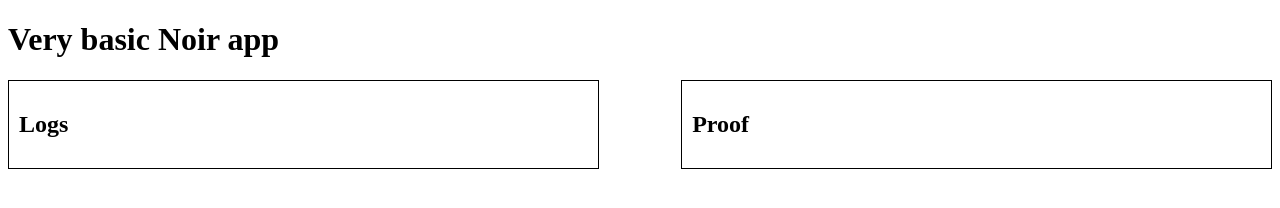
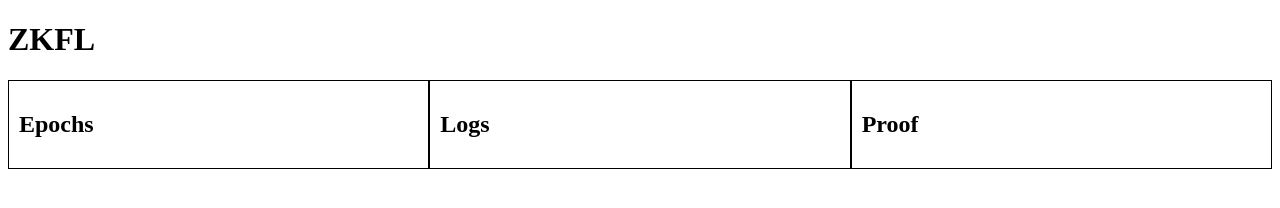
Before and after one commit to star-gazer111/zkFL, a website built with Vite: page ZK/index.html in a window 1280 px wide. Built offline with nearby package versions, Linux system fonts and the light colour scheme.

Commit message:
Update index.html

```diff
--- a/ZK/index.html
+++ b/ZK/index.html
@@ -16,8 +16,9 @@
 </head>
 <body>
   <script type="module" src="/app.js"></script>
-  <h1>Very basic Noir app</h1>
+  <h1>ZKFL</h1>
   <div class="outer">
+    <div id="epochs" class="inner"><h2>Epochs</h2></div>
     <div id="logs" class="inner"><h2>Logs</h2></div>
     <div id="results" class="inner"><h2>Proof</h2></div>
   </div>
```
